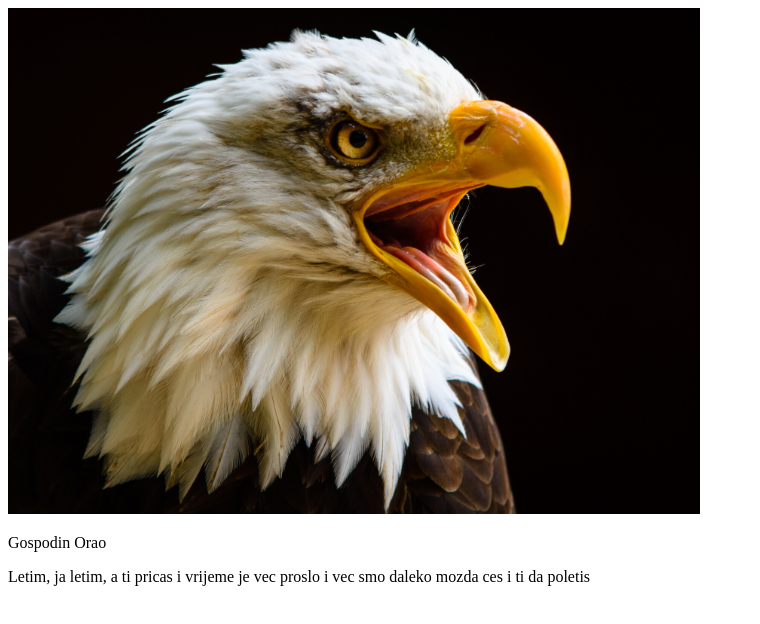
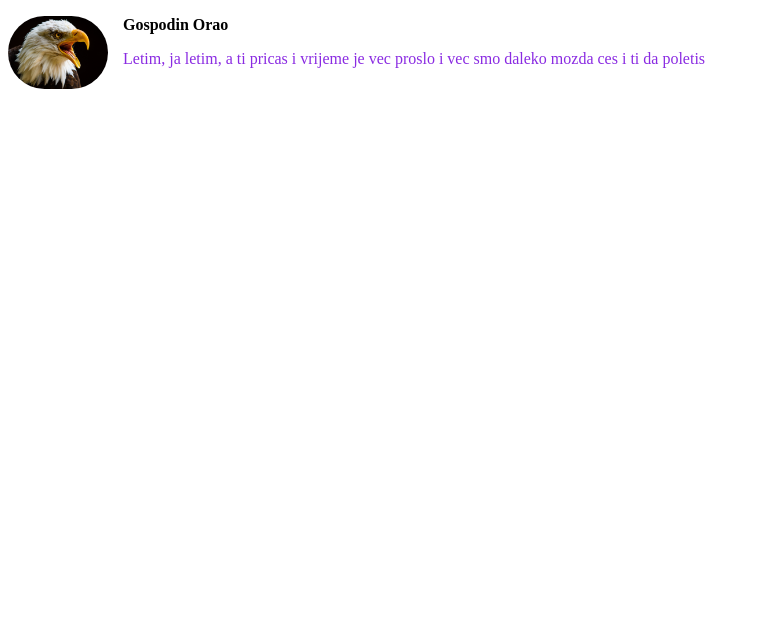
Before and after one commit to NinoslavNinkovic/Slika, a plain HTML site: page Index.html in a window 1280 px wide. Shown: the whole page, without its empty margins (0-760 px from the left). Drawn offline with Linux system fonts and the light colour scheme.

Commit message:
prvi pokusaj

```diff
--- a/Index.html
+++ b/Index.html
@@ -3,7 +3,7 @@
 <head>
     <meta charset="UTF-8">
     <title>Slika</title>
-    <link rel="stylesheet" href="eagle/Eagle.png">
+    <link rel="stylesheet" href="Slika.css">
 </head>
 <body>
 <img src="eagle/Eagle.png" alt="">
```
